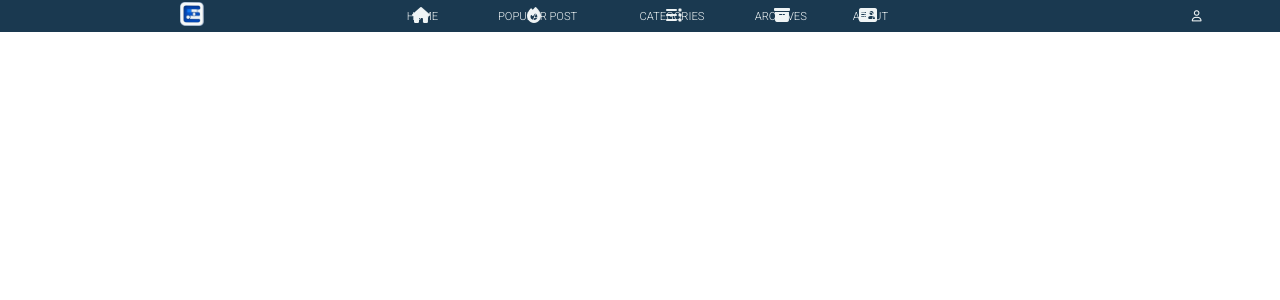
After one commit to nomnom0418/group9MP2, a PHP site: page /head/head.html in a window 1280 px wide. The commit adds this page. Shown: the top 300 px of the page. Run offline with PHP 8.4, Linux system fonts and the light colour scheme.

Commit message:
working on nav bar

```diff
--- /dev/null
+++ b/head/head.css
@@ -0,0 +1,68 @@
+:root{
+  --linkColor: #2DA7DD;
+  --primaryColor: #89A7AB;
+  --fontColor: #EFF4F5;
+  --secondaryColor: #677688;
+  --thirdColor: #1a3950;
+  --myLink: #2da7dd;
+  --warning: rgba(252, 222, 89, .7);
+  --danger: rgba(252, 89, 89, .7);
+  --success: rgba(89, 252, 103, .7);
+
+}
+
+body{
+  padding: 0;
+  margin: 0;
+  box-sizing: border-box;
+  font-family:  Roboto,Raleway;
+}
+.navContainer{
+  display: grid;
+  grid-template-columns: 30% 6% 12% 9% 8% 6% 20% 5%;
+  background-color: var(--thirdColor);
+  color: var(--fontColor);
+  height: 2rem;
+  align-items: center;
+
+  text-align: center;
+}
+.logoContainer img{
+  height: 1.5rem;
+}
+.navMenu{
+  font-size: .7rem;
+  font-weight: 300;
+  text-transform: uppercase;
+}
+.fa-solid{
+  position: absolute;
+  animation-name: round;
+  animation-duration: 2s;
+  animation-iteration-count: infinite;
+}
+.fa-house{
+  top: 7px;
+  left:32.2%;
+}
+.fa-fire{
+  top: 7px;
+  left:41.2%;
+}
+.fa-list{
+  top: 7px;
+  left:52%;
+}
+.fa-box-archive{
+  top: 7px;
+  left:60.5%;
+}
+.fa-address-card{
+  top: 7px;
+  left:67.1%;
+}
+
+@keyframes round {
+  0%   {transform: rotate3d(.0, .1, .0, 360deg);}
+
+}
--- /dev/null
+++ b/head/head.html
@@ -0,0 +1,43 @@
+<!DOCTYPE html>
+<html lang="en">
+<head>
+  <meta charset="UTF-8">
+  <meta name="viewport" content="width=device-width, initial-scale=1.0">
+  <link rel="stylesheet" href="https://cdnjs.cloudflare.com/ajax/libs/font-awesome/6.4.0/css/all.min.css" integrity="sha512-iecdLmaskl7CVkqkXNQ/ZH/XLlvWZOJyj7Yy7tcenmpD1ypASozpmT/E0iPtmFIB46ZmdtAc9eNBvH0H/ZpiBw==" crossorigin="anonymous" referrerpolicy="no-referrer" />
+  <link rel="preconnect" href="https://fonts.googleapis.com">
+  <link rel="preconnect" href="https://fonts.gstatic.com" crossorigin>
+  <link href="https://fonts.googleapis.com/css2?family=Pacifico&family=Raleway:ital,wght@0,100;0,200;0,400;1,200&family=Roboto:wght@100;300;400;500&display=swap" rel="stylesheet">
+  <link rel="stylesheet" href="head.css">
+  <title>navbar</title>
+</head>
+<body>
+
+  <div class="navContainer">
+    <div class="logoContainer"><img src="../blogImages/1.png" alt="" srcset=""></div>
+    <div>
+      <div class="home navMenu">home</div>
+      <i class="fa-solid fa-house" id="homeLogo"></i>
+    </div>
+    <div>
+      <div class="popularPost navMenu">popular post</div>
+      <i class="fa-solid fa-fire"></i>
+    </div>
+    <div>
+      <div class="categories navMenu">categories</div>
+      <i class="fa-solid fa-list"></i>
+    </div>
+    <div>
+      <div class="archives navMenu">archives</div>
+      <i class="fa-solid fa-box-archive"></i>
+    </div>
+    <div>
+      <div class="about navMenu">about</div>
+      <i class="fa-solid fa-address-card"></i>
+    </div>
+    <div></div>
+    <div class="profile navMenu"><div></div><i class="fa-regular fa-user"></i></div>
+  </div>
+
+  <script src="https://cdn.jsdelivr.net/npm/jquery@3.7.0/dist/jquery.min.js"></script>
+</body>
+</html>
--- a/index.html
+++ b/index.html
@@ -36,7 +36,7 @@
           <span class="spanSmall"><b>"Journey Along the Crystal Current: Exploring the Majestic River and the Enchanting White Mountain"</b></span>
           <img id="myImg1" class="img1 images" src="blogImages/natureImage1.png" alt="nature image">
         </div>
-        <p class="paragraph1"><span class="spanLarge"><b>"Journey Along the Crystal Current: Exploring the Majestic River and the Enchanting White Mountain"</b></span>
+        <p class="paragraph1 "><span class="spanLarge"><b>"Journey Along the Crystal Current: Exploring the Majestic River and the Enchanting White Mountain"</b></span>
                      Welcome to "Journey Along the Crystal Current," a nature blog that invites you to immerse yourself in the captivating beauty of a pristine river flowing gracefully alongside the awe-inspiring White Mountain range. Embark on an unforgettable expedition as we delve into the harmonious coexistence of these two natural wonders, uncovering the secrets they hold and the serenity they offer.
                      Prepare to be mesmerized as we navigate the meandering path of the river, its crystal-clear waters glistening under the warm sunlight. Follow us as we embark on thrilling kayaking adventures, gently gliding through gentle rapids and tranquil stretches, allowing the rhythmic flow to carry us closer to the heart of nature.
         </p>
@@ -97,7 +97,7 @@
             <input type="password" name="password" id="password" class="control" placeholder="password" required=""><br />
           </div>
           <div class="logIn">
-            <button onclick="logIn()" class="myButton" name="submit" value="login">submit</button>
+            <button onclick="logIn()" class="myButton" name="#" value="login">submit</button>
             <div id="registerButton" class="registerButton">register</div>
           </div>
           <p>or register with</p>
```
Also changed, not shown: form.php (+4 -16 lines), index.js (+9 -7 lines), head/head.js (added).
